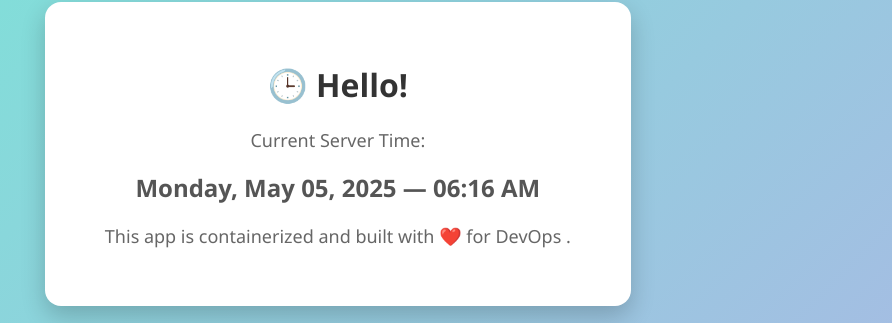
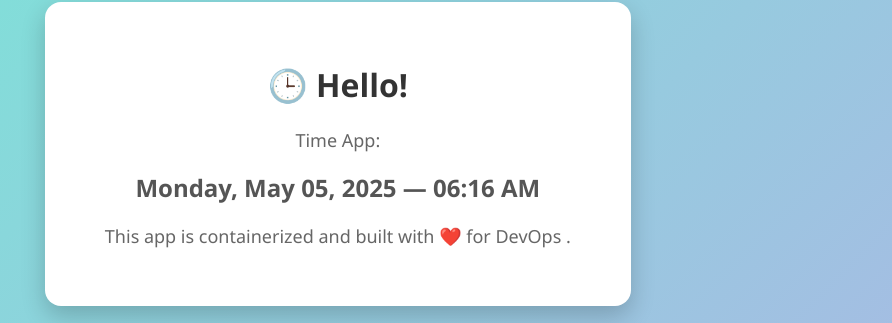
Before and after one commit to Arvindh1212/docker, a Flask app: page / in a window 1280 px wide. Shown: the part 246-569 px from the top of the page, without its empty margins (298-1190 px from the left). Run offline with Flask 3, Linux system fonts and the light colour scheme.

Commit message:
frontend change

```diff
--- a/app/templates/index.html
+++ b/app/templates/index.html
@@ -8,7 +8,7 @@
 <body>
     <div class="card">
         <h1>🕒 Hello!</h1>
-        <p>Current Server Time:</p>
+        <p>Time App:</p>
         <h2>{{time2}}</h2>
         <p>This app is containerized and built with ❤️ for DevOps .</p>
     </div>
```
